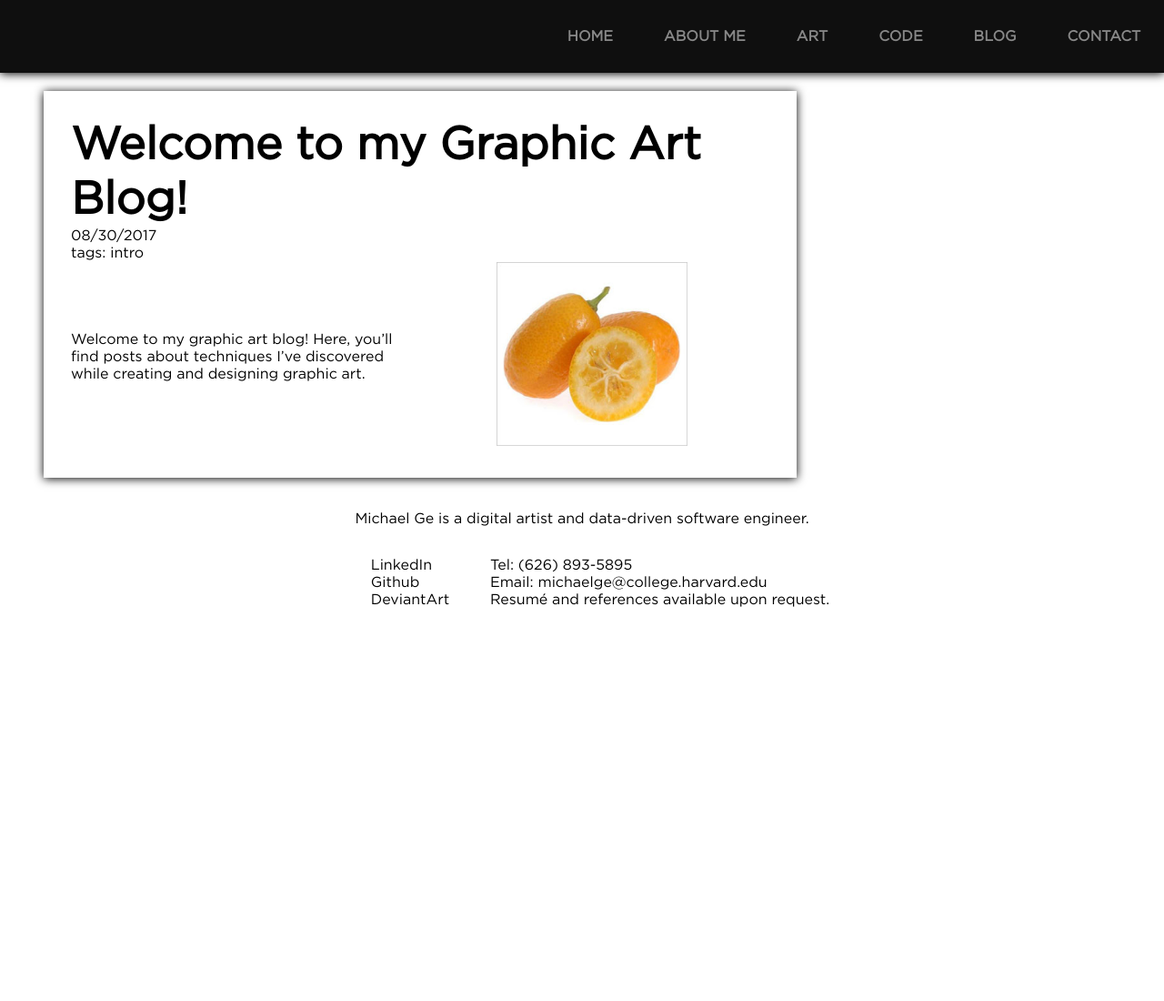
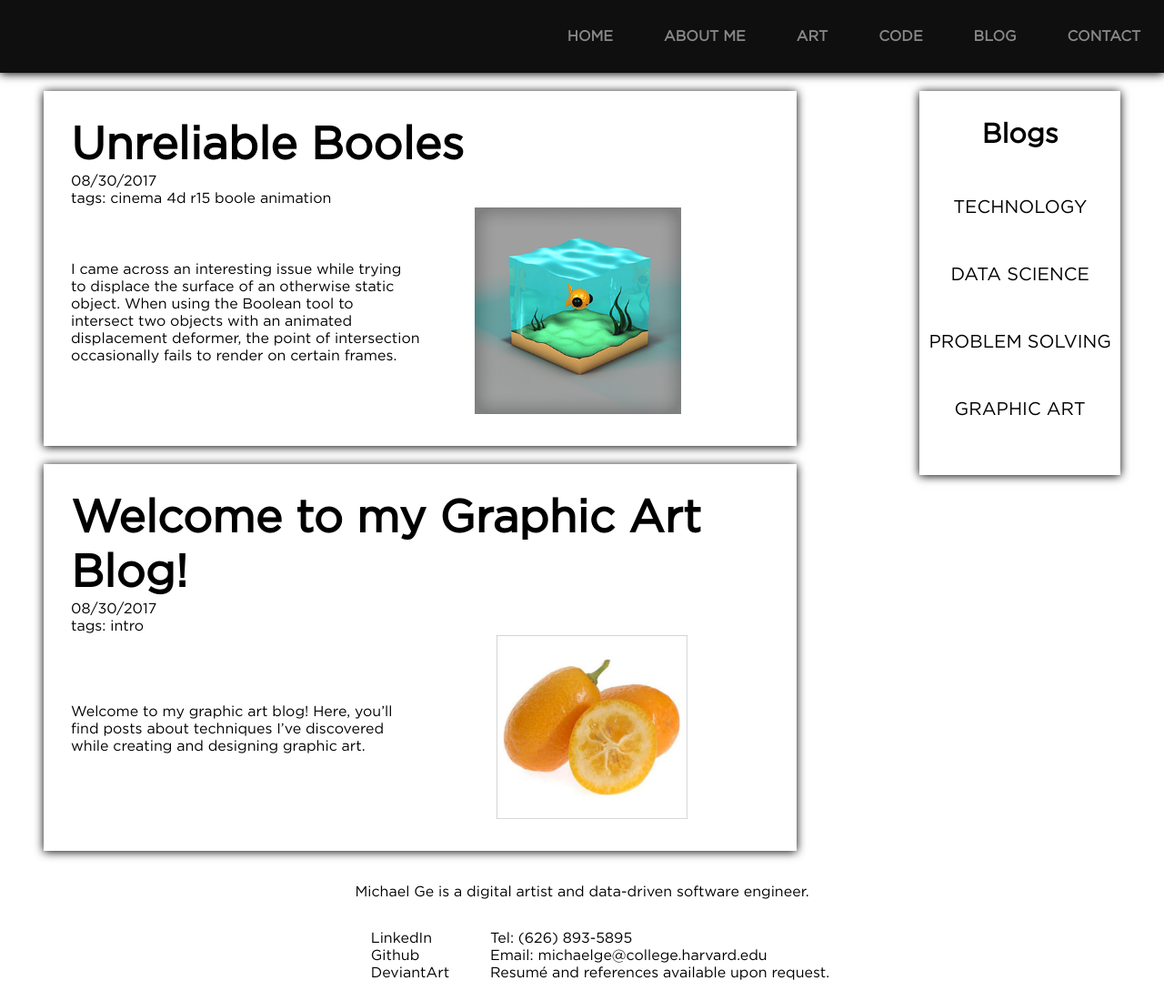
Before and after one commit to hahakumquat/hahakumquat.github.io, a Jekyll site: the page built from _pages/art_list.md, in a window 1280 px wide and 1100 px high. Shown: the whole window at 91% size. Built offline with Jekyll 4.4.1, drawn with Linux system fonts in a browser that asks for light colours.

Commit message:
unreliable booles

```diff
--- a/_layouts/blog_list.html
+++ b/_layouts/blog_list.html
@@ -4,13 +4,15 @@
     <body>
         {% include navbar.html %}
         <div class="spacer"></div>
-        <!-- <div class="white-container"> -->
-        <!--     <div class="left v-centering"> -->
-        <!--         <h1 class="title">{{ page.category_header }}</h1> -->
-        <!--         <p class="right desc">All things code for your reading pleasure.</p> -->
-        <!--     </div> -->
-        <!-- </div> -->
-        {% for i in site.posts %}
+        <div class="blog-nav">
+            <h1 class="invite">Blogs</h1>
+            <ul>
+                {% for c in site.data.categories %}
+                <p class="desc"><a href="{{ c.url }}">{{ c.name }}</a></p>
+                {% endfor %}
+            </ul>
+        </div>
+        {% for i in site.posts reversed %}
         {% if i.categories contains page.categories %}
         <a href="{{ i.url }}">
             <div class="blog-frame-container">
--- /dev/null
+++ b/_posts/2017-08-30-boole-unreliability.md
@@ -0,0 +1,25 @@
+---
+layout: post
+title: "Unreliable Booles"
+dat: 2017-09-05
+categories: graphics
+img: "/assets/img/swishswishfish_t.png"
+tags:
+  - "cinema 4d r15"
+  - "boole"
+  - "animation"
+---
+
+I came across an interesting issue while trying to displace the surface of an otherwise static object. When using the Boolean tool to intersect two objects with an animated displacement deformer, the point of intersection occasionally fails to render on certain frames.
+
+This is a sample of the desired image:
+
+<center><img src="/assets/img/swishswishfish.png"/></center>
+
+The original goal was to animate the upper surface of the water cube with a displacement deformer while maintaining proper contact with the sand on the bottom.
+
+To do so, I created a larger, invisible cube with the displacement and intersected it with my water cube. To animate the water, I used the animation and speed settings under the noise shader. The result was the shimmering water surface we see in the image, at least for certain frames.
+
+As I tried rendering out more frames, I soon found that the top geometry of the water cube would occasionally <i>disappear</i>. This is especially odd since I didn't set any keyframes regarding the visibility of the mesh. After a couple hours of playing around, I've come to the conclusion that, depending on how the animation displaces the top surface, certain displacements would cause the top to disappear.
+
+I can't figure out why this would be the case. According to <a href="https://www.reddit.com/r/Cinema4D/comments/4djnmo/c4d_boole_a_intersect_b_object_disappearing_when/">this reddit post</a>, there might be a bug relating to the instability of booles in C4D. The best alternative (and probably best solution from the get-go) I can think of would be to use a finite bounding box. I'll have to try constraining a deformer and applying the displacement over the upper region without this boolean method. The initial concern is that the geometry vertically along the walls is a single polygon, so the deformation would cause breaking holes in the mesh, but perhaps it'll work fine after subdividing the walls..
--- a/assets/css/blog_list.scss
+++ b/assets/css/blog_list.scss
@@ -8,6 +8,32 @@
 
 .info p {
     margin: 0;
+}
+
+.desc {
+    margin-top: 50px;
+    margin-bottom: 50px;
+    color: white;
+}
+
+li {
+    list-style: none;
+}
+
+.blog-nav ul {
+    padding: 0;
+}
+
+.blog-nav {
+    background-color: white;
+    box-shadow: $boxShadow;
+    text-align: center;
+    display: block;
+    position: fixed;
+    top: $navHeight + 20px;
+    right: .5in;
+    padding: 10px;
+    z-index: 10;
 }
 
 .blog-frame-container {
--- a/assets/css/post.scss
+++ b/assets/css/post.scss
@@ -1,3 +1,7 @@
 ---
 ---
 @import "common";
+
+img {
+    max-width: 50vw;
+}
```
Also changed, not shown: other parts of _layouts/blog_list.html (+0 -1 lines), 11 other files.
